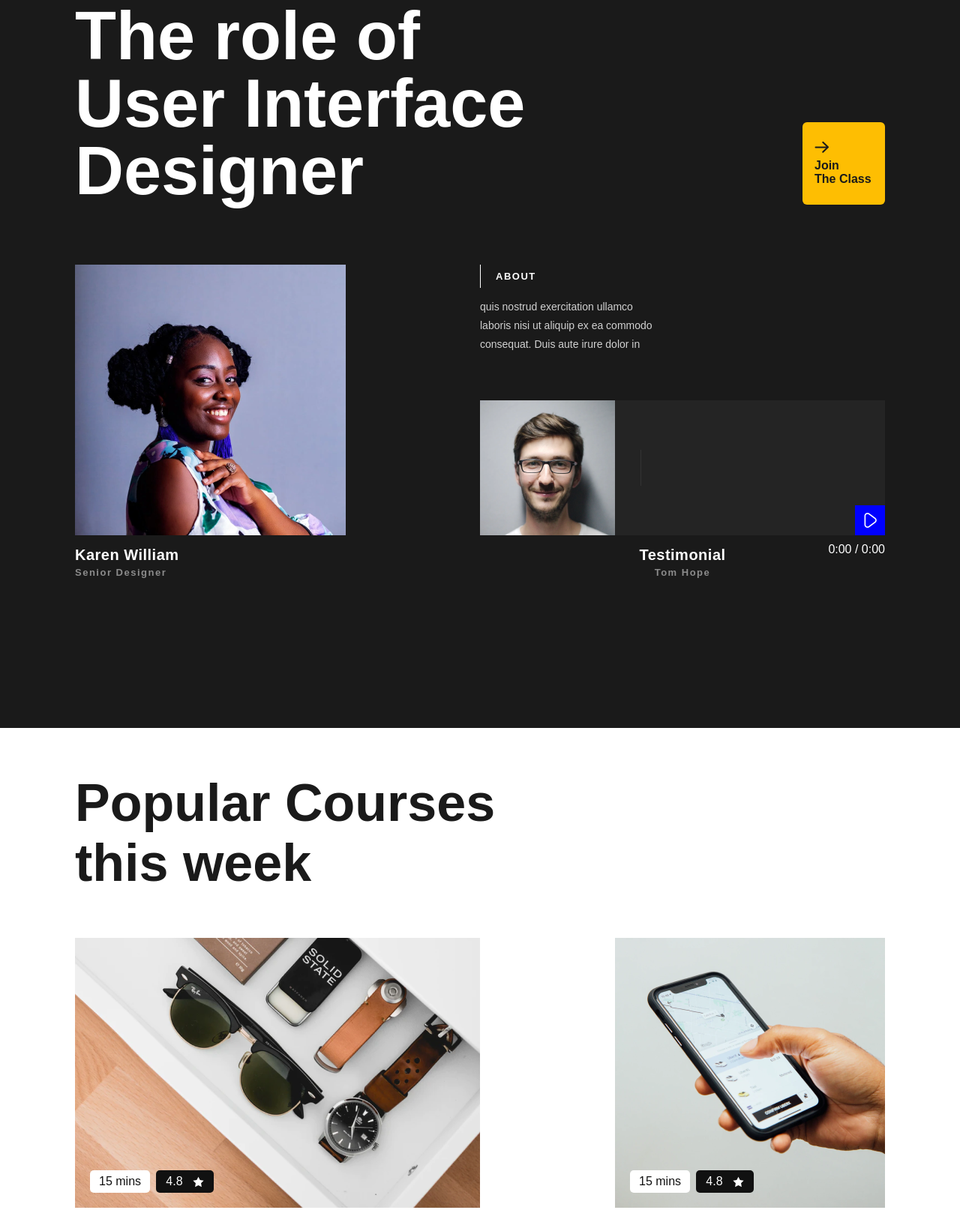
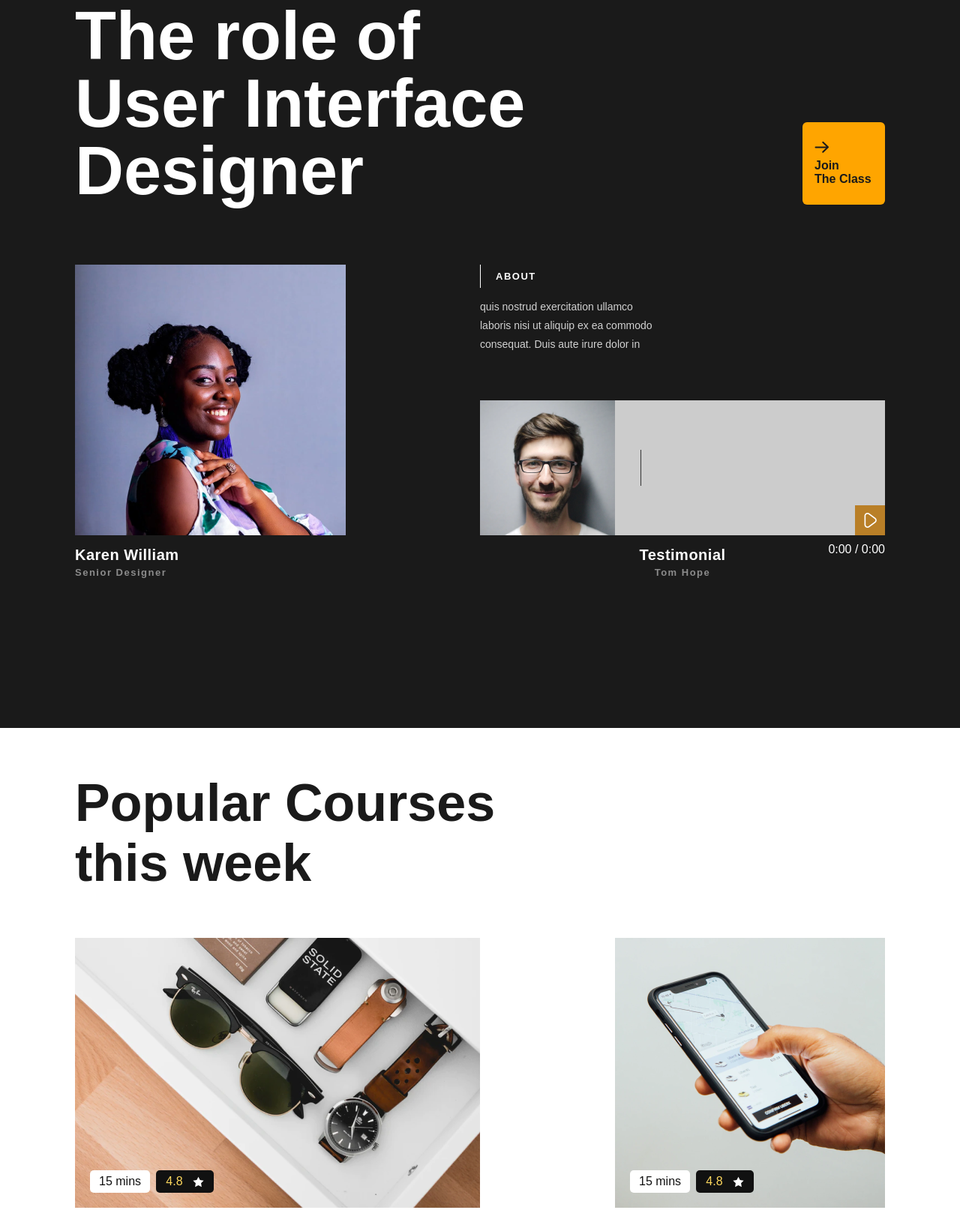
Before and after one commit to Dark-Dream1/sire-vizitka, a plain HTML site: page index.html in a window 1280 px wide. Shown: the part 227-1853 px from the top of the page at 75% size. Drawn offline with nearby package versions, Linux system fonts and the light colour scheme; no server answers.

Commit message:
commit end

```diff
--- a/style.css
+++ b/style.css
@@ -80,7 +80,7 @@
 }
 
 .join {
-  background-color: #FEBE02;
+  background-color: orange;
   position: absolute;
   right: 0;
   bottom: 0;
@@ -95,6 +95,10 @@
   color: #1A1A1A;
   font-weight: bold;
   border-radius: 6px;
+}
+.join:hover {
+background-color: burlywood;
+padding: 40px;
 }
 
 .header-info-block {
@@ -151,7 +155,7 @@
 }
 
 .audio-block {
-  background-color: #242424;
+  background-color: #cccccc;
   display: flex;
   margin-top: 61px;
 }
@@ -167,7 +171,7 @@
 
 .play-btn {
   display: flex;
-  background-color: blue;
+  background-color: rgb(44, 28, 9);
   width: 40px;
   height: 40px;
   align-items: center;
@@ -213,9 +217,12 @@
   justify-content: center;
   align-items: center;
   font-size: 1.25rem;
-  background-color: blue;
+  background-color: rgb(185, 127, 39);
   color: white;
   cursor: pointer;
+}
+.control i:hover {
+  background-color: #000000;
 }
 
 .audio-author {
@@ -283,7 +290,7 @@
   width: 77px;
   background-color: #111;
   border-radius: 5px;
-  color: #fff;
+  color: #ffd95e;
   padding: 6px 0px;
   display: inline-flex;
   align-items: center;
```
